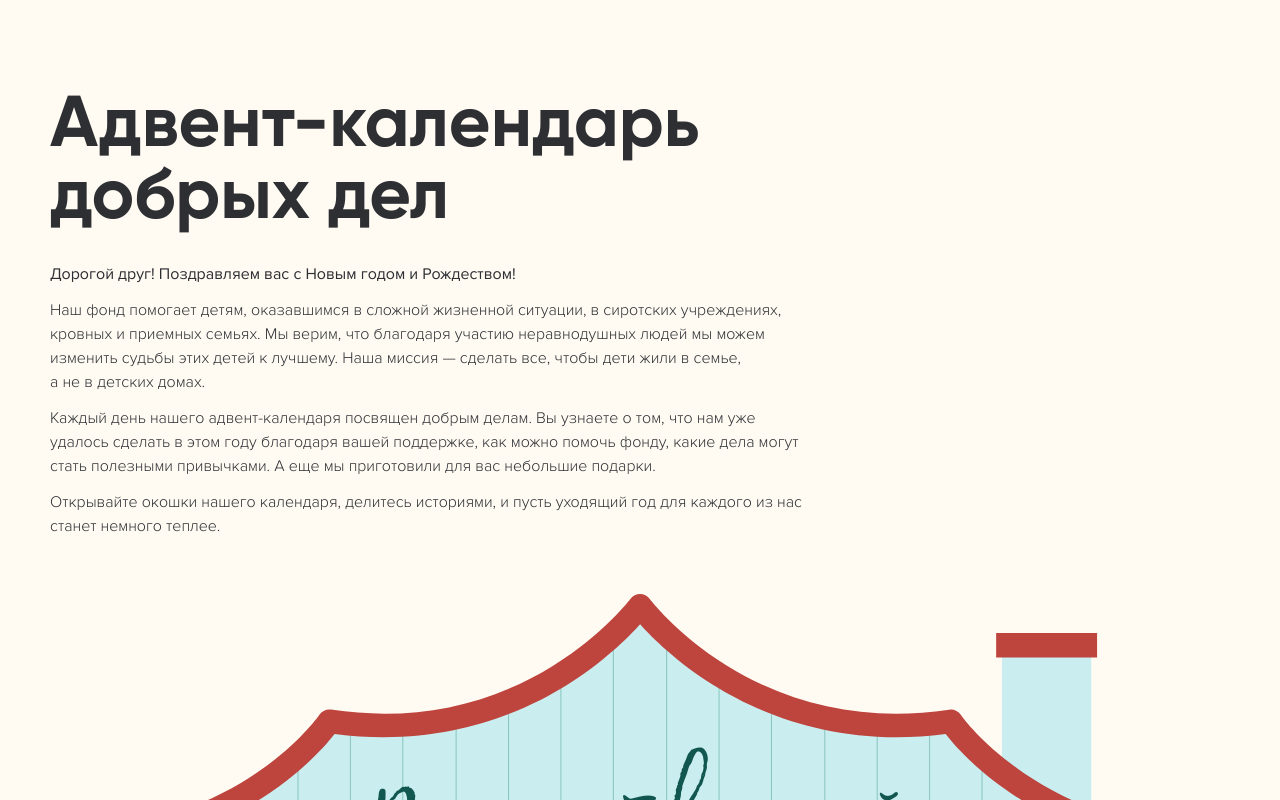
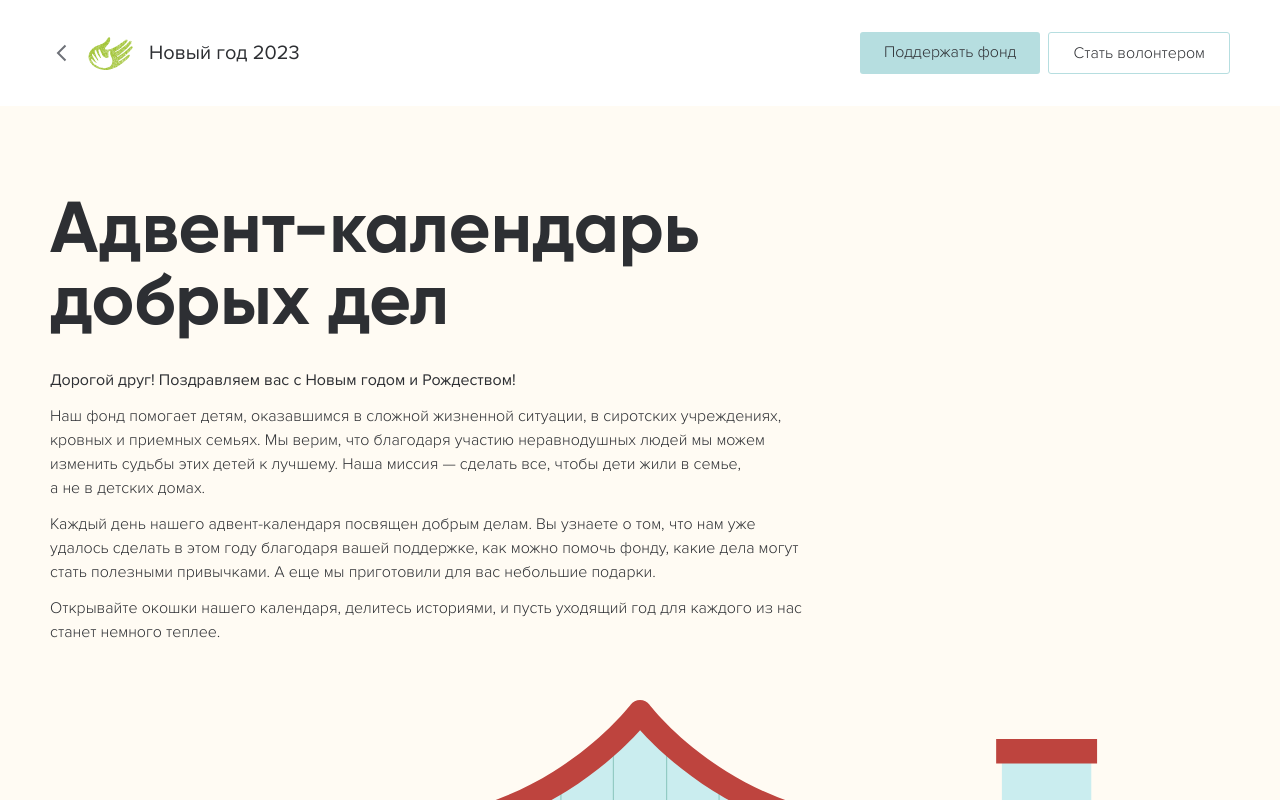
Before and after one commit to anti-pode/volunteers-birthday, a Vue app: page / in a window 1280 px wide. Shown: the top 800 px of the page. Built offline with nearby package versions, Linux system fonts and the light colour scheme.

Commit message:
feat: add header desktop

```diff
--- a/src/App.vue
+++ b/src/App.vue
@@ -4,11 +4,12 @@ import { defineComponent } from "vue";
 import AppCalendar from "@/components/Calendar/AppCalendar.vue";
 import AppSection from "@/components/Section/Section.vue";
 import AppButton from "@/components/UI/AppButton.vue";
+import AppHeader from "@/components/Section/AppHeader.vue";
 
 import items from "@/api/items";
 
 export default defineComponent({
-  components: { AppButton, AppSection, AppCalendar },
+  components: { AppButton, AppSection, AppCalendar, AppHeader },
   setup() {
     return {
       items,
@@ -19,32 +20,27 @@ export default defineComponent({
 
 <template>
   <div id="#app">
+    <AppHeader />
+
     <section class="container">
       <AppSection title="Адвент-календарь добрых дел">
         <p>
-          <b
-            >Дорогой друг! Поздравляем вас с&nbsp;Новым годом
-            и&nbsp;Рождеством!</b
-          >
+          <b>Дорогой друг! Поздравляем вас с&nbsp;Новым годом и&nbsp;Рождеством!</b>
         </p>
         <p>
-          Наш фонд помогает детям, оказавшимся в&nbsp;сложной жизненной
-          ситуации, в&nbsp;сиротских учреждениях, кровных и&nbsp;приемных
-          семьях. Мы&nbsp;верим, что благодаря участию неравнодушных людей
-          мы&nbsp;можем изменить судьбы этих детей к&nbsp;лучшему. Наша
-          миссия&nbsp;&mdash; сделать все, чтобы дети жили в&nbsp;семье,
+          Наш фонд помогает детям, оказавшимся в&nbsp;сложной жизненной ситуации, в&nbsp;сиротских учреждениях, кровных
+          и&nbsp;приемных семьях. Мы&nbsp;верим, что благодаря участию неравнодушных людей мы&nbsp;можем изменить судьбы
+          этих детей к&nbsp;лучшему. Наша миссия&nbsp;&mdash; сделать все, чтобы дети жили в&nbsp;семье,
           а&nbsp;не&nbsp;в&nbsp;детских домах.
         </p>
         <p>
-          Каждый день нашего адвент-календаря посвящен добрым делам.
-          Вы&nbsp;узнаете о том, что нам уже удалось сделать в&nbsp;этом году
-          благодаря вашей поддержке, как можно помочь фонду, какие дела могут
-          стать полезными привычками. А еще мы&nbsp;приготовили для вас
-          небольшие подарки.
+          Каждый день нашего адвент-календаря посвящен добрым делам. Вы&nbsp;узнаете о том, что нам уже удалось сделать
+          в&nbsp;этом году благодаря вашей поддержке, как можно помочь фонду, какие дела могут стать полезными
+          привычками. А еще мы&nbsp;приготовили для вас небольшие подарки.
         </p>
         <p>
-          Открывайте окошки нашего календаря, делитесь историями, и&nbsp;пусть
-          уходящий год для каждого из&nbsp;нас станет немного теплее.
+          Открывайте окошки нашего календаря, делитесь историями, и&nbsp;пусть уходящий год для каждого из&nbsp;нас
+          станет немного теплее.
         </p>
       </AppSection>
 
--- a/src/assets/styles/_colors.scss
+++ b/src/assets/styles/_colors.scss
@@ -1,8 +1,11 @@
 $app-background: #FFFBF3;
 
-$color-primary: #11574F;
 $color-text: #2D2F33;
 
-$color-green: #AED57C;
-$color-green-hover: #99B94E;
-$color-green-active: #83A731;
+$color-primary: #AED57C;
+$color-primary-hover: #99B94E;
+$color-primary-active: #83A731;
+
+$color-accent: #B6DEE0;
+$color-accent-hover: #9BC6CF;
+$color-accent-active: #6C9AA4;
--- a/src/components/Calendar/AppCalendar.vue
+++ b/src/components/Calendar/AppCalendar.vue
@@ -56,9 +56,7 @@ export default defineComponent({
     </div>
 
     <teleport to="body"
-      ><AppBaseModal v-if="activeModal" @close="clearActiveModal">{{
-        activeModal.title
-      }}</AppBaseModal></teleport
+      ><AppBaseModal v-if="activeModal" @close="clearActiveModal">{{ activeModal.title }}</AppBaseModal></teleport
     >
 
     <div class="calendar__footer-image">
@@ -75,8 +73,7 @@ export default defineComponent({
   position: relative;
   width: 100%;
   margin: 56px 0 40px 0;
-  background: url("@/assets/icons/main-background.svg") no-repeat top center /
-    100%;
+  background: url("@/assets/icons/main-background.svg") no-repeat top center / 100%;
 
   &::after {
     position: absolute;
@@ -100,7 +97,7 @@ export default defineComponent({
 
     h2 {
       margin-bottom: 12px;
-      color: $color-primary;
+      color: #11574f;
       font-family: $font-creative;
       font-weight: 400;
       font-size: 80px;
--- /dev/null
+++ b/src/components/Section/AppHeader.vue
@@ -0,0 +1,90 @@
+<script lang="ts">
+import { defineComponent } from "vue";
+
+import AppButton, { ButtonTypes, ButtonSizes, ButtonColors } from "@/components/UI/AppButton.vue";
+
+export default defineComponent({
+  name: "AppHeader",
+  components: { AppButton },
+  setup() {
+    return {
+      ButtonTypes: ButtonTypes,
+      ButtonSizes: ButtonSizes,
+      ButtonColors: ButtonColors,
+    };
+  },
+});
+</script>
+
+<template>
+  <header class="app-header">
+    <section class="app-header__container container">
+      <div class="app-header__logo">
+        <a href="/" class="app-header__link">
+          <img src="/src/assets/icons/arrow-left.svg" alt="" />
+        </a>
+
+        <img src="/src/assets/icons/logo.svg" alt="" />
+
+        <span>Новый год 2023</span>
+      </div>
+
+      <div class="app-header__controls">
+        <AppButton
+          text="Поддержать фонд"
+          href="https://www.google.ru/"
+          :color="ButtonColors.Secondary"
+          :size="ButtonSizes.Small"
+        />
+        <AppButton
+          text="Стать волонтером"
+          href="https://www.google.ru/"
+          :color="ButtonColors.Secondary"
+          :size="ButtonSizes.Small"
+          :type="ButtonTypes.Outline"
+        />
+      </div>
+    </section>
+  </header>
+</template>
+
+<style lang="scss">
+.app-header {
+  padding: 32px 0;
+  background-color: #fff;
+
+  &__container {
+    display: flex;
+    justify-content: space-between;
+  }
+
+  &__link {
+    margin-right: 14px;
+
+    img {
+      width: 24px;
+      height: 24px;
+    }
+  }
+
+  &__logo {
+    display: flex;
+    align-items: center;
+
+    > img {
+      width: 45px;
+      height: 33px;
+      margin-right: 16px;
+    }
+
+    span {
+      font-size: 20px;
+    }
+  }
+
+  &__controls {
+    display: flex;
+    column-gap: 8px;
+  }
+}
+</style>
--- a/src/components/UI/AppButton.vue
+++ b/src/components/UI/AppButton.vue
@@ -1,5 +1,21 @@
 <script lang="ts">
 import { defineComponent } from "vue";
+import type { PropType } from "vue";
+
+export enum ButtonTypes {
+  Fill = "btn-fill",
+  Outline = "btn-outline",
+}
+
+export enum ButtonSizes {
+  Small = "btn-sm",
+  Middle = "btn-md",
+}
+
+export enum ButtonColors {
+  Primary = "btn-primary",
+  Secondary = "btn-secondary",
+}
 
 export default defineComponent({
   name: "AppButton",
@@ -12,18 +28,26 @@ export default defineComponent({
       type: String,
       required: true,
     },
+    type: {
+      type: String as PropType<ButtonTypes>,
+      default: ButtonTypes.Fill,
+    },
+    size: {
+      type: String as PropType<ButtonSizes>,
+      default: ButtonSizes.Middle,
+    },
+    color: {
+      type: String as PropType<ButtonColors>,
+      default: ButtonColors.Primary,
+    },
   },
   setup() {},
 });
 </script>
 
 <template>
-  <a
-    :href="href"
-    class="btn btn-primary"
-    target="_blank"
-    rel="noreferrer nofollow"
-    >{{ text }}</a
+  <a :href="href" :class="['btn', type, color, size]" target="_blank" rel="noreferrer nofollow"
+    ><span>{{ text }}</span></a
   >
 </template>
 
@@ -34,23 +58,71 @@ export default defineComponent({
 .btn {
   display: inline-block;
   margin: 0;
-  padding: 16px 24px;
+  padding: 0;
   border: 0;
   border-radius: 3px;
-  color: $color-text;
-  background: $color-green;
+  background: transparent;
   cursor: pointer;
   font-weight: 300;
   font-size: 18px;
   transition: background-color 0.3s ease;
   text-decoration: none;
 
+  span {
+    color: $color-text;
+  }
+}
+
+/* Тип кнопки */
+
+.btn-fill {
+  background: currentColor;
+}
+
+.btn-outline {
+  border: 1px solid currentColor;
+
+  &:hover,
+  &:active {
+    border-color: transparent;
+  }
+}
+
+/* Цвет кнопки */
+
+.btn-primary {
+  color: $color-primary;
+
   &:hover {
-    background: $color-green-hover;
+    background: $color-primary-hover;
   }
 
   &:active {
-    background: $color-green-active;
+    background: $color-primary-active;
   }
 }
+
+.btn-secondary {
+  color: $color-accent;
+
+  &:hover {
+    background: $color-accent-hover;
+  }
+
+  &:active {
+    background: $color-accent-active;
+  }
+}
+
+/* Размер кнопки */
+
+.btn-sm {
+  padding: 8px 24px;
+  font-size: 16px;
+}
+
+.btn-md {
+  padding: 16px 24px;
+  font-size: 18px;
+}
 </style>
```
Also changed, not shown: .prettierrc.json, src/assets/icons/arrow-left.svg (added), src/assets/icons/logo.svg (added).
